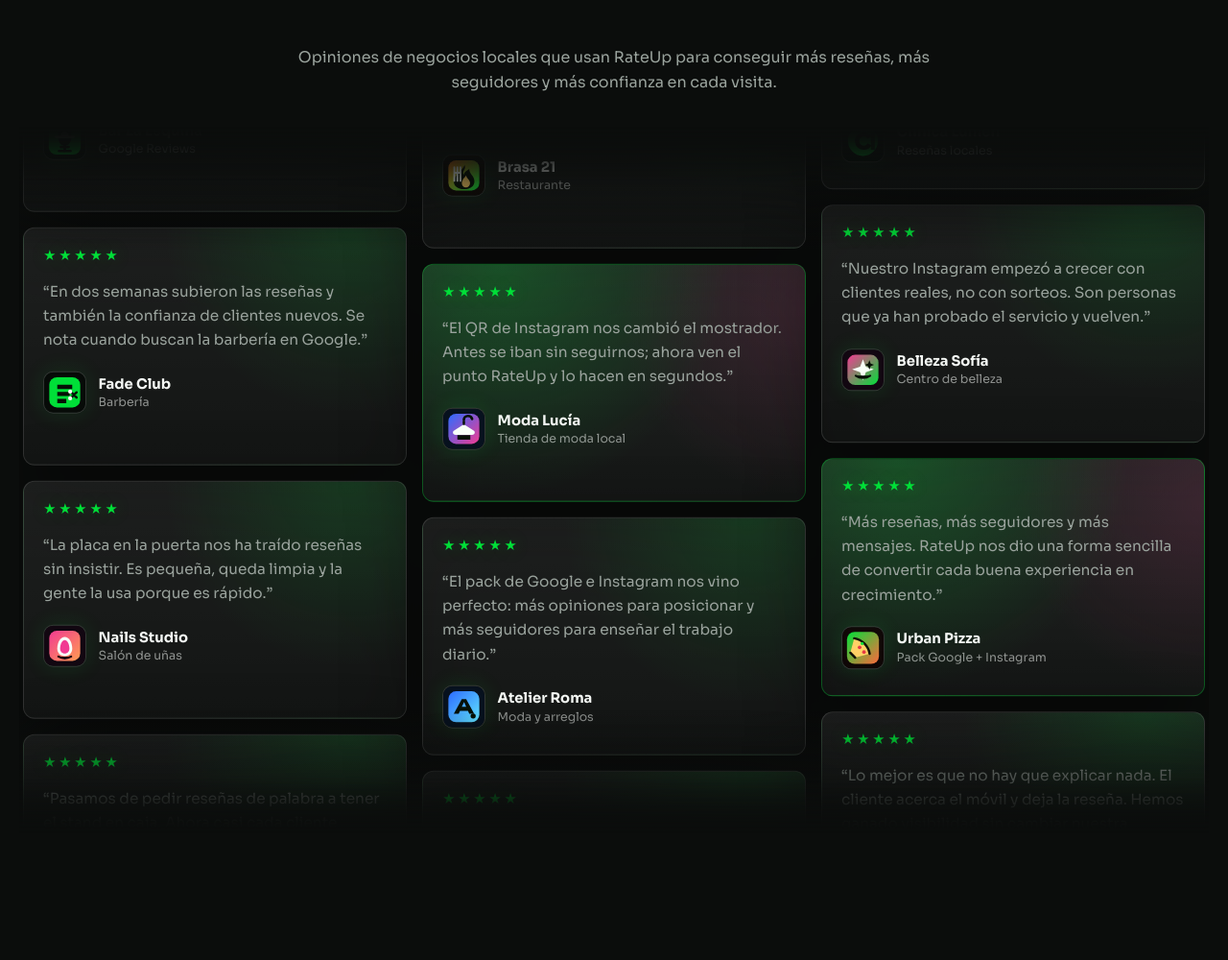
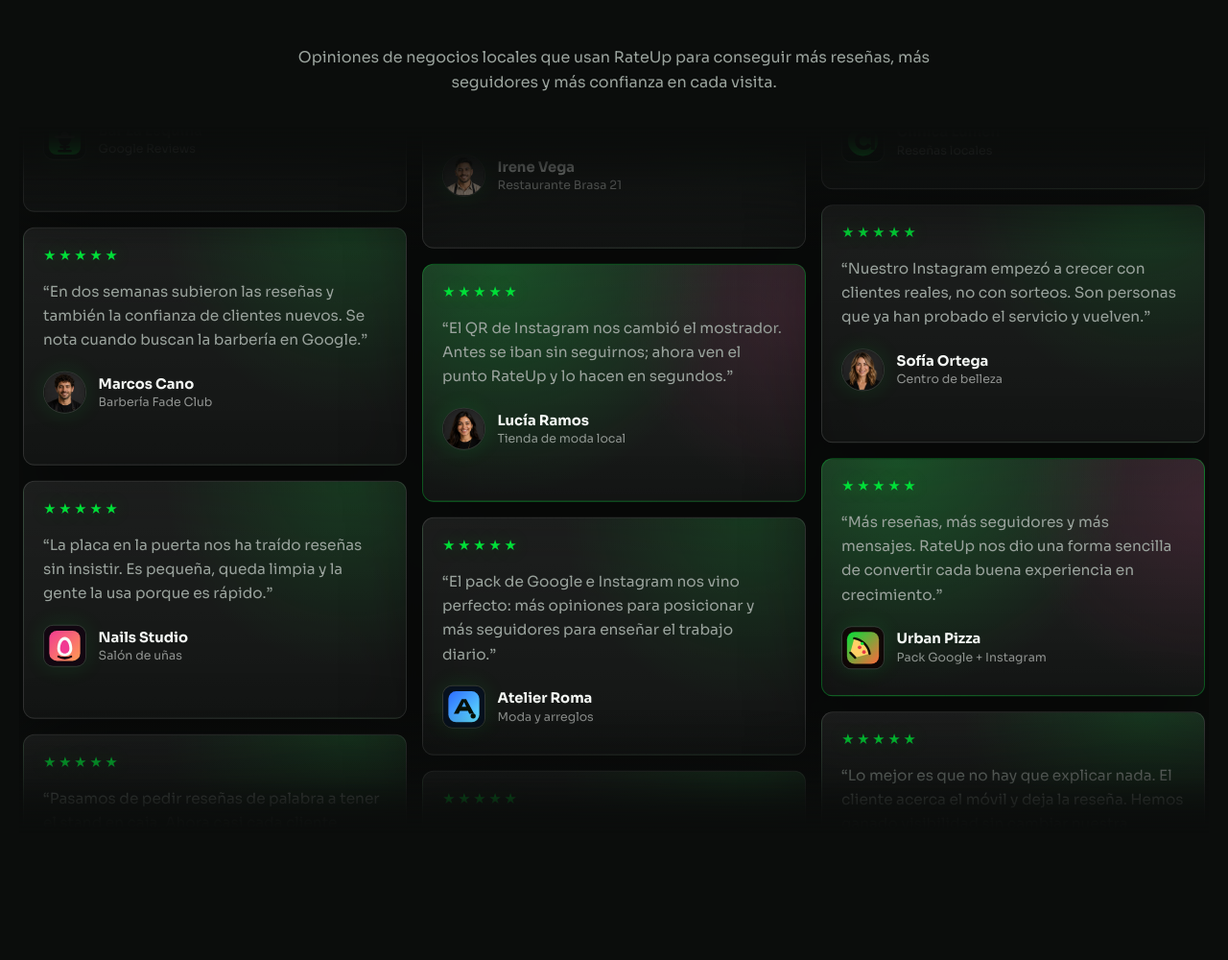
Before and after one commit to vsanblasgomez/RateUp, a plain HTML site: page index.html in a window 1280 px wide. Shown: the part 1791-2791 px from the top of the page at 96% size. Drawn offline with Linux system fonts and the light colour scheme.

Commit message:
Match testimonial avatars to names

```diff
--- a/index.html
+++ b/index.html
@@ -121,8 +121,8 @@
               <article class="testimonial-card">
                 <p>&ldquo;En dos semanas subieron las rese&ntilde;as y tambi&eacute;n la confianza de clientes nuevos. Se nota cuando buscan la barber&iacute;a en Google.&rdquo;</p>
                 <footer>
-                  <img class="avatar avatar-logo" src="assets/testimonials/fade-club.svg" alt="Logo de Fade Club" />
-                  <span><strong>Fade Club</strong><em>Barber&iacute;a</em></span>
+                  <img class="avatar avatar-photo" src="assets/testimonials/marcos-cano.png" alt="Foto de Marcos Cano" />
+                  <span><strong>Marcos Cano</strong><em>Barber&iacute;a Fade Club</em></span>
                 </footer>
               </article>
               <article class="testimonial-card">
@@ -142,8 +142,8 @@
               <article class="testimonial-card" aria-hidden="true">
                 <p>&ldquo;En dos semanas subieron las rese&ntilde;as y tambi&eacute;n la confianza de clientes nuevos. Se nota cuando buscan la barber&iacute;a en Google.&rdquo;</p>
                 <footer>
-                  <img class="avatar avatar-logo" src="assets/testimonials/fade-club.svg" alt="" />
-                  <span><strong>Fade Club</strong><em>Barber&iacute;a</em></span>
+                  <img class="avatar avatar-photo" src="assets/testimonials/marcos-cano.png" alt="" />
+                  <span><strong>Marcos Cano</strong><em>Barber&iacute;a Fade Club</em></span>
                 </footer>
               </article>
               <article class="testimonial-card" aria-hidden="true">
@@ -161,8 +161,8 @@
               <article class="testimonial-card testimonial-card-featured">
                 <p>&ldquo;El QR de Instagram nos cambi&oacute; el mostrador. Antes se iban sin seguirnos; ahora ven el punto RateUp y lo hacen en segundos.&rdquo;</p>
                 <footer>
-                  <img class="avatar avatar-logo" src="assets/testimonials/moda-local.svg" alt="Logo de Moda Luc&iacute;a" />
-                  <span><strong>Moda Luc&iacute;a</strong><em>Tienda de moda local</em></span>
+                  <img class="avatar avatar-photo" src="assets/testimonials/lucia-ramos.png" alt="Foto de Luc&iacute;a Ramos" />
+                  <span><strong>Luc&iacute;a Ramos</strong><em>Tienda de moda local</em></span>
                 </footer>
               </article>
               <article class="testimonial-card">
@@ -175,15 +175,15 @@
               <article class="testimonial-card">
                 <p>&ldquo;En terraza la tarjeta de men&uacute; funciona sola. Menos esperas y m&aacute;s clientes entrando al Instagram despu&eacute;s de pedir.&rdquo;</p>
                 <footer>
-                  <img class="avatar avatar-logo" src="assets/testimonials/brasa-21.svg" alt="Logo de Brasa 21" />
-                  <span><strong>Brasa 21</strong><em>Restaurante</em></span>
+                  <img class="avatar avatar-photo" src="assets/testimonials/irene-vega.png" alt="Foto de Irene Vega" />
+                  <span><strong>Irene Vega</strong><em>Restaurante Brasa 21</em></span>
                 </footer>
               </article>
               <article class="testimonial-card testimonial-card-featured" aria-hidden="true">
                 <p>&ldquo;El QR de Instagram nos cambi&oacute; el mostrador. Antes se iban sin seguirnos; ahora ven el punto RateUp y lo hacen en segundos.&rdquo;</p>
                 <footer>
-                  <img class="avatar avatar-logo" src="assets/testimonials/moda-local.svg" alt="" />
-                  <span><strong>Moda Luc&iacute;a</strong><em>Tienda de moda local</em></span>
+                  <img class="avatar avatar-photo" src="assets/testimonials/lucia-ramos.png" alt="" />
+                  <span><strong>Luc&iacute;a Ramos</strong><em>Tienda de moda local</em></span>
                 </footer>
               </article>
               <article class="testimonial-card" aria-hidden="true">
@@ -196,8 +196,8 @@
               <article class="testimonial-card" aria-hidden="true">
                 <p>&ldquo;En terraza la tarjeta de men&uacute; funciona sola. Menos esperas y m&aacute;s clientes entrando al Instagram despu&eacute;s de pedir.&rdquo;</p>
                 <footer>
-                  <img class="avatar avatar-logo" src="assets/testimonials/brasa-21.svg" alt="" />
-                  <span><strong>Brasa 21</strong><em>Restaurante</em></span>
+                  <img class="avatar avatar-photo" src="assets/testimonials/irene-vega.png" alt="" />
+                  <span><strong>Irene Vega</strong><em>Restaurante Brasa 21</em></span>
                 </footer>
               </article>
             </div>
@@ -215,8 +215,8 @@
               <article class="testimonial-card">
                 <p>&ldquo;Nuestro Instagram empez&oacute; a crecer con clientes reales, no con sorteos. Son personas que ya han probado el servicio y vuelven.&rdquo;</p>
                 <footer>
-                  <img class="avatar avatar-logo" src="assets/testimonials/belleza-sofia.svg" alt="Logo de Belleza Sof&iacute;a" />
-                  <span><strong>Belleza Sof&iacute;a</strong><em>Centro de belleza</em></span>
+                  <img class="avatar avatar-photo" src="assets/testimonials/sofia-ortega.png" alt="Foto de Sof&iacute;a Ortega" />
+                  <span><strong>Sof&iacute;a Ortega</strong><em>Centro de belleza</em></span>
                 </footer>
               </article>
               <article class="testimonial-card testimonial-card-featured">
@@ -236,8 +236,8 @@
               <article class="testimonial-card" aria-hidden="true">
                 <p>&ldquo;Nuestro Instagram empez&oacute; a crecer con clientes reales, no con sorteos. Son personas que ya han probado el servicio y vuelven.&rdquo;</p>
                 <footer>
-                  <img class="avatar avatar-logo" src="assets/testimonials/belleza-sofia.svg" alt="" />
-                  <span><strong>Belleza Sof&iacute;a</strong><em>Centro de belleza</em></span>
+                  <img class="avatar avatar-photo" src="assets/testimonials/sofia-ortega.png" alt="" />
+                  <span><strong>Sof&iacute;a Ortega</strong><em>Centro de belleza</em></span>
                 </footer>
               </article>
               <article class="testimonial-card testimonial-card-featured" aria-hidden="true">
@@ -262,8 +262,8 @@
               <article class="testimonial-card">
                 <p>&ldquo;En dos semanas subieron las rese&ntilde;as y tambi&eacute;n la confianza de clientes nuevos. Se nota cuando buscan la barber&iacute;a en Google.&rdquo;</p>
                 <footer>
-                  <img class="avatar avatar-logo" src="assets/testimonials/fade-club.svg" alt="Logo de Fade Club" />
-                  <span><strong>Fade Club</strong><em>Barber&iacute;a</em></span>
+                  <img class="avatar avatar-photo" src="assets/testimonials/marcos-cano.png" alt="Foto de Marcos Cano" />
+                  <span><strong>Marcos Cano</strong><em>Barber&iacute;a Fade Club</em></span>
                 </footer>
               </article>
               <article class="testimonial-card">
@@ -276,8 +276,8 @@
               <article class="testimonial-card testimonial-card-featured">
                 <p>&ldquo;El QR de Instagram nos cambi&oacute; el mostrador. Antes se iban sin seguirnos; ahora ven el punto RateUp y lo hacen en segundos.&rdquo;</p>
                 <footer>
-                  <img class="avatar avatar-logo" src="assets/testimonials/moda-local.svg" alt="Logo de Moda Luc&iacute;a" />
-                  <span><strong>Moda Luc&iacute;a</strong><em>Tienda de moda local</em></span>
+                  <img class="avatar avatar-photo" src="assets/testimonials/lucia-ramos.png" alt="Foto de Luc&iacute;a Ramos" />
+                  <span><strong>Luc&iacute;a Ramos</strong><em>Tienda de moda local</em></span>
                 </footer>
               </article>
               <article class="testimonial-card">
@@ -290,8 +290,8 @@
               <article class="testimonial-card">
                 <p>&ldquo;En terraza la tarjeta de men&uacute; funciona sola. Menos esperas y m&aacute;s clientes entrando al Instagram despu&eacute;s de pedir.&rdquo;</p>
                 <footer>
-                  <img class="avatar avatar-logo" src="assets/testimonials/brasa-21.svg" alt="Logo de Brasa 21" />
-                  <span><strong>Brasa 21</strong><em>Restaurante</em></span>
+                  <img class="avatar avatar-photo" src="assets/testimonials/irene-vega.png" alt="Foto de Irene Vega" />
+                  <span><strong>Irene Vega</strong><em>Restaurante Brasa 21</em></span>
                 </footer>
               </article>
               <article class="testimonial-card">
@@ -304,8 +304,8 @@
               <article class="testimonial-card">
                 <p>&ldquo;Nuestro Instagram empez&oacute; a crecer con clientes reales, no con sorteos. Son personas que ya han probado el servicio y vuelven.&rdquo;</p>
                 <footer>
-                  <img class="avatar avatar-logo" src="assets/testimonials/belleza-sofia.svg" alt="Logo de Belleza Sof&iacute;a" />
-                  <span><strong>Belleza Sof&iacute;a</strong><em>Centro de belleza</em></span>
+                  <img class="avatar avatar-photo" src="assets/testimonials/sofia-ortega.png" alt="Foto de Sof&iacute;a Ortega" />
+                  <span><strong>Sof&iacute;a Ortega</strong><em>Centro de belleza</em></span>
                 </footer>
               </article>
               <article class="testimonial-card testimonial-card-featured">
@@ -325,8 +325,8 @@
               <article class="testimonial-card" aria-hidden="true">
                 <p>&ldquo;En dos semanas subieron las rese&ntilde;as y tambi&eacute;n la confianza de clientes nuevos. Se nota cuando buscan la barber&iacute;a en Google.&rdquo;</p>
                 <footer>
-                  <img class="avatar avatar-logo" src="assets/testimonials/fade-club.svg" alt="" />
-                  <span><strong>Fade Club</strong><em>Barber&iacute;a</em></span>
+                  <img class="avatar avatar-photo" src="assets/testimonials/marcos-cano.png" alt="" />
+                  <span><strong>Marcos Cano</strong><em>Barber&iacute;a Fade Club</em></span>
                 </footer>
               </article>
               <article class="testimonial-card" aria-hidden="true">
@@ -339,8 +339,8 @@
               <article class="testimonial-card testimonial-card-featured" aria-hidden="true">
                 <p>&ldquo;El QR de Instagram nos cambi&oacute; el mostrador. Antes se iban sin seguirnos; ahora ven el punto RateUp y lo hacen en segundos.&rdquo;</p>
                 <footer>
-                  <img class="avatar avatar-logo" src="assets/testimonials/moda-local.svg" alt="" />
-                  <span><strong>Moda Luc&iacute;a</strong><em>Tienda de moda local</em></span>
+                  <img class="avatar avatar-photo" src="assets/testimonials/lucia-ramos.png" alt="" />
+                  <span><strong>Luc&iacute;a Ramos</strong><em>Tienda de moda local</em></span>
                 </footer>
               </article>
               <article class="testimonial-card" aria-hidden="true">
@@ -353,8 +353,8 @@
               <article class="testimonial-card" aria-hidden="true">
                 <p>&ldquo;En terraza la tarjeta de men&uacute; funciona sola. Menos esperas y m&aacute;s clientes entrando al Instagram despu&eacute;s de pedir.&rdquo;</p>
                 <footer>
-                  <img class="avatar avatar-logo" src="assets/testimonials/brasa-21.svg" alt="" />
-                  <span><strong>Brasa 21</strong><em>Restaurante</em></span>
+                  <img class="avatar avatar-photo" src="assets/testimonials/irene-vega.png" alt="" />
+                  <span><strong>Irene Vega</strong><em>Restaurante Brasa 21</em></span>
                 </footer>
               </article>
               <article class="testimonial-card" aria-hidden="true">
@@ -367,8 +367,8 @@
               <article class="testimonial-card" aria-hidden="true">
                 <p>&ldquo;Nuestro Instagram empez&oacute; a crecer con clientes reales, no con sorteos. Son personas que ya han probado el servicio y vuelven.&rdquo;</p>
                 <footer>
-                  <img class="avatar avatar-logo" src="assets/testimonials/belleza-sofia.svg" alt="" />
-                  <span><strong>Belleza Sof&iacute;a</strong><em>Centro de belleza</em></span>
+                  <img class="avatar avatar-photo" src="assets/testimonials/sofia-ortega.png" alt="" />
+                  <span><strong>Sof&iacute;a Ortega</strong><em>Centro de belleza</em></span>
                 </footer>
               </article>
               <article class="testimonial-card testimonial-card-featured" aria-hidden="true">
```
Also changed, not shown: assets/testimonials/irene-vega.png (added), assets/testimonials/lucia-ramos.png (added), assets/testimonials/marcos-cano.png (added), assets/testimonials/sofia-ortega.png (added).
